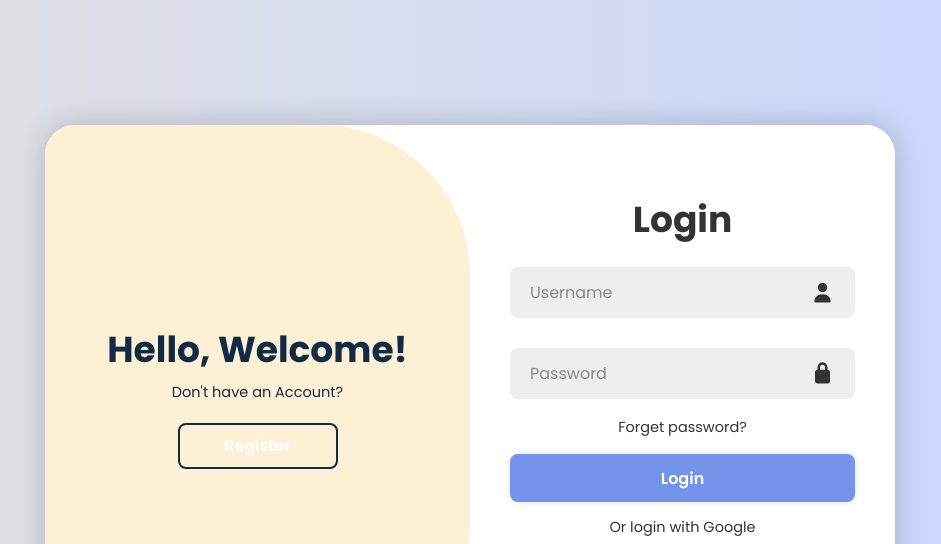
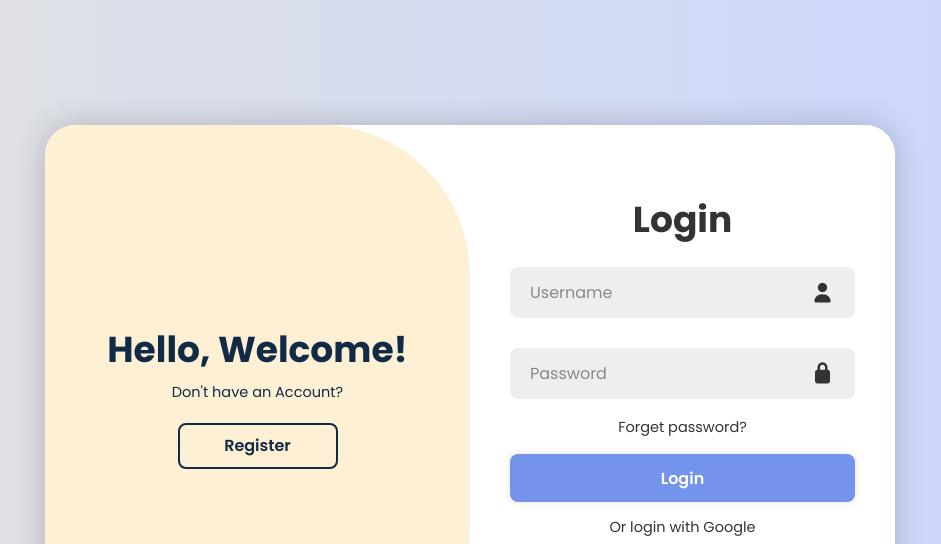
Before and after one commit to youssefmn225-maker/Dimora, a plain HTML site: page index.html in a window 1280 px wide. Shown: the top 544 px of the page, without its empty margins (170-1111 px from the left). Drawn offline with Linux system fonts and the light colour scheme.

Commit message:
Add text color to button styles

```diff
--- a/style.css
+++ b/style.css
@@ -224,6 +224,7 @@ form {
   height: 46px;
   background: transparent;
   border: 2px solid #112A46;
+  color: #112A46;
   box-shadow: none;
 }
 
```
